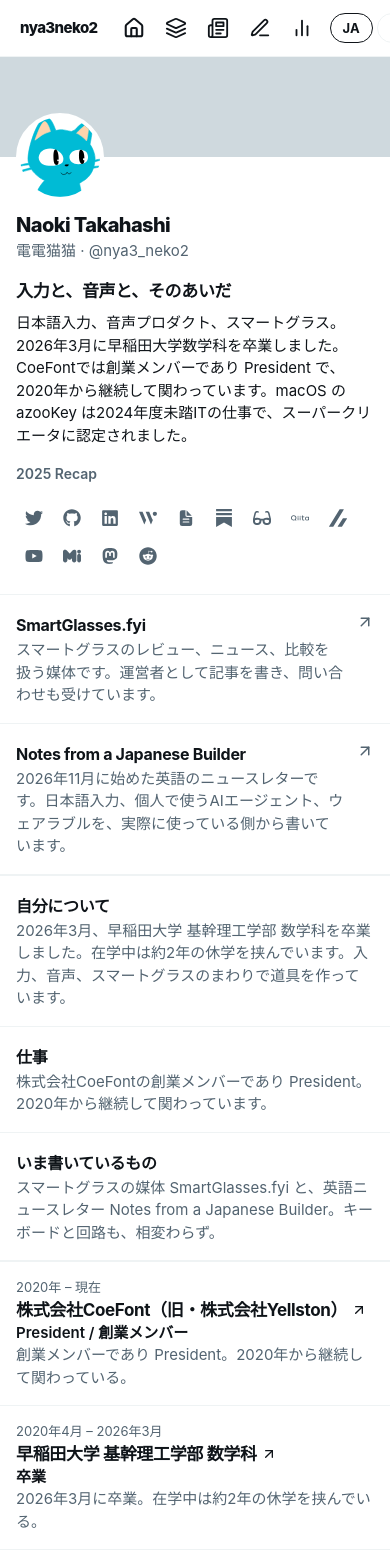
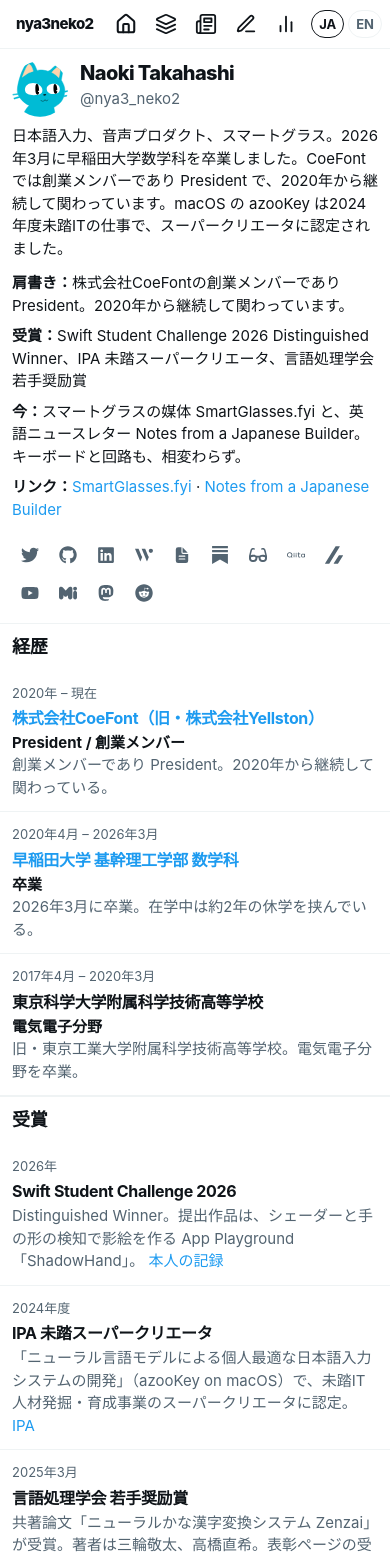
Before and after one commit to nyanko3141592/mypage-v2, a React (Vite) app: page / in a window 390 px wide. Shown: the top 1558 px of the page. Built offline with nearby package versions, Linux system fonts and the light colour scheme.

Commit message:
Rework home into text-first profile and lists

```diff
--- a/src/index.css
+++ b/src/index.css
@@ -303,33 +303,29 @@ header {
   border-radius: 999px;
 }
 
-.profile-banner {
-  height: 133px;
-  background: var(--banner);
+.profile-header {
+  display: grid;
+  grid-template-columns: 56px minmax(0, 1fr);
+  column-gap: var(--space-3);
+  align-items: center;
+  padding: var(--space-4);
 }
 
-.profile-header {
-  padding: 0 var(--space-4) var(--space-5);
-}
-
-.profile-avatar-wrap {
-  width: 134px;
-  height: 134px;
-  margin-top: -67px;
-  margin-bottom: var(--space-3);
+.profile-img {
+  grid-row: span 2;
+  width: 56px;
+  height: 56px;
   border-radius: 50%;
   overflow: hidden;
-  background: var(--bg);
-  border: 4px solid var(--bg);
-}
-
-.profile-img,
-.profile-avatar-wrap img {
-  width: 100%;
-  height: 100%;
   object-fit: cover;
   display: block;
 }
+
+.profile-identity { min-width: 0; }
+.profile-bio { grid-column: 1 / -1; margin-top: var(--space-3); font-size: var(--fs-md); }
+.profile-facts { padding: 0 var(--space-4) var(--space-3); }
+.profile-facts > p { margin: 0 0 var(--space-2); font-size: var(--fs-md); overflow-wrap: anywhere; }
+.profile-facts strong { font-weight: 700; }
 
 .profile-name {
   font-size: var(--fs-xl);
@@ -433,6 +429,7 @@ header {
   flex-wrap: wrap;
   color: var(--text-secondary);
   font-size: var(--fs-xs);
+  line-height: 1.6;
 }
 
 .row-title {
@@ -463,6 +460,7 @@ header {
   min-width: 0;
   flex: 1;
 }
+.text-work-row { cursor: pointer; }
 
 .work-thumb {
   width: 72px;
@@ -926,12 +924,16 @@ header {
     height: auto;
     padding: var(--space-2) var(--space-3);
     gap: var(--space-2);
-    overflow-x: auto;
+    min-width: 0;
+    overflow: visible;
   }
 
   .sidebar-links {
     flex-direction: row;
     flex: 1;
+    justify-content: center;
+    min-width: 0;
+    gap: 0;
   }
 
   .sidebar-link {
@@ -956,18 +958,22 @@ header {
     max-width: none;
   }
 
-  .profile-banner {
-    height: 100px;
-  }
-
-  .profile-avatar-wrap {
-    width: 88px;
-    height: 88px;
-    margin-top: -44px;
-  }
 }
 
 @media (max-width: 600px) {
+  .list-row { padding: 12px; min-width: 0; }
+  .section-header { padding: 12px; gap: 8px; }
+  .section-header h2 { font-size: 18px; }
+  .section-link { white-space: normal; text-align: right; }
+  .row-meta { gap: 6px; line-height: 1.65; }
+  .profile-header { padding: 12px; }
+  .profile-facts { padding: 0 12px 12px; }
+  .works-item .work-thumb { display: none; }
+  .works-item .tag-list, .text-work-row .tag-list { white-space: nowrap; overflow: hidden; text-overflow: ellipsis; }
+  .sidebar-inner { gap: 4px; padding: 4px 8px; }
+  .sidebar-brand { padding: 6px 4px; font-size: 14px; white-space: nowrap; }
+  .sidebar-link { width: 36px; height: 36px; padding: 7px; }
+  .lang-btn { padding: 5px 7px; }
   .work-thumb {
     width: 56px;
     height: 56px;
@@ -985,6 +991,12 @@ header {
   .site-footer {
     padding: var(--space-6) var(--space-4);
   }
+}
+
+@media (max-width: 988px) {
+  .work-thumb { display: none; }
+  .work-row { min-width: 0; }
+  .work-row-body { min-width: 0; }
 }
 
 
--- a/src/pages/Home.jsx
+++ b/src/pages/Home.jsx
@@ -3,7 +3,6 @@ import { Link } from 'react-router-dom'
 import { FaTwitter, FaGithub, FaLinkedin, FaYoutube, FaReddit, FaMastodon, FaGlasses } from 'react-icons/fa'
 import { SiWantedly, SiQiita, SiZenn, SiMisskey, SiSubstack } from 'react-icons/si'
 import { IoDocumentText } from 'react-icons/io5'
-import { LuArrowUpRight } from 'react-icons/lu'
 import profileIcon from '../assets/icon.svg'
 import { allWorksData } from '../data/works'
 import { linksData } from '../data/links'
@@ -11,249 +10,105 @@ import { workExperience, awards } from '../data/profile'
 import { talks } from '../data/talks'
 import { mediaItems } from '../data/media'
 import { getPosts } from '../utils/posts'
-import ProjectImage from '../components/ProjectImage'
-import { Favicon, TagList } from '../components/Ui'
-
-function nickname(handle) {
-    return (handle || '').replace(/[\[\]]/g, '').trim()
-}
+import { TagList } from '../components/Ui'
 
 function HomePage({ lang, t, onWorkClick }) {
     const [recentPosts, setRecentPosts] = useState([])
 
     useEffect(() => {
-        getPosts().then(posts => {
-            setRecentPosts(posts.slice(0, 3))
-        })
+        getPosts().then(posts => setRecentPosts(posts.slice(0, 3)))
     }, [])
 
-    const featuredIds = ["inspiration-cat", "azookey-macos", "paperswipe", "zenzai", "smartglasses", "coefont-interpreter"]
-    const featured = allWorksData.filter(w => featuredIds.includes(w.id))
-
-    const targetSocials = [
-        "X (Twitter)", "GitHub", "LinkedIn", "Wantedly",
-        "Note", "Substack", "SmartGlasses", "Qiita", "Zenn",
-        "YouTube", "Misskey.io", "Mastodon", "Reddit"
-    ]
-
+    const featuredIds = ['inspiration-cat', 'azookey-macos', 'paperswipe', 'zenzai', 'smartglasses', 'coefont-interpreter']
+    const featured = allWorksData.filter(work => featuredIds.includes(work.id))
+    const targetSocials = ['X (Twitter)', 'GitHub', 'LinkedIn', 'Wantedly', 'Note', 'Substack', 'SmartGlasses', 'Qiita', 'Zenn', 'YouTube', 'Misskey.io', 'Mastodon', 'Reddit']
     const iconMap = {
-        "X (Twitter)": <FaTwitter size={18} />,
-        "GitHub": <FaGithub size={18} />,
-        "LinkedIn": <FaLinkedin size={18} />,
-        "Wantedly": <SiWantedly size={18} />,
-        "Note": <IoDocumentText size={18} />,
-        "Substack": <SiSubstack size={18} />,
-        "SmartGlasses": <FaGlasses size={18} />,
-        "Qiita": <SiQiita size={18} />,
-        "Zenn": <SiZenn size={18} />,
-        "YouTube": <FaYoutube size={18} />,
-        "Misskey.io": <SiMisskey size={18} />,
-        "Mastodon": <FaMastodon size={18} />,
-        "Reddit": <FaReddit size={18} />
+        'X (Twitter)': <FaTwitter size={18} />, GitHub: <FaGithub size={18} />, LinkedIn: <FaLinkedin size={18} />,
+        Wantedly: <SiWantedly size={18} />, Note: <IoDocumentText size={18} />, Substack: <SiSubstack size={18} />,
+        SmartGlasses: <FaGlasses size={18} />, Qiita: <SiQiita size={18} />, Zenn: <SiZenn size={18} />,
+        YouTube: <FaYoutube size={18} />, 'Misskey.io': <SiMisskey size={18} />, Mastodon: <FaMastodon size={18} />, Reddit: <FaReddit size={18} />,
     }
-
-    const allLinksFlat = linksData.flatMap(c => c.items)
+    const allLinks = linksData.flatMap(category => category.items)
     const socialLinks = targetSocials.map(name => {
-        const item = allLinksFlat.find(i => i.name === name)
+        const item = allLinks.find(link => link.name === name)
         return item ? { ...item, iconComponent: iconMap[name] } : null
     }).filter(Boolean)
+    const label = (ja, en) => lang === 'ja' ? ja : en
 
-    return (
-        <div>
-            <div className="profile-banner" aria-hidden="true" />
+    return <div>
         <header className="profile-header">
-                <div className="profile-avatar-wrap">
             <img src={profileIcon} alt="Profile" className="profile-img" />
+            <div className="profile-identity">
+                <h1 className="profile-name">Naoki Takahashi</h1>
+                <p className="profile-handle">@nya3_neko2</p>
             </div>
-                <h1 className="profile-name">Naoki Takahashi</h1>
-                <p className="profile-handle">{nickname(t.handle)} · @nya3_neko2</p>
-                <p className="profile-headline">{t.heroTitle}</p>
             <p className="profile-bio">{t.heroBody}</p>
-                <p className="profile-actions">
-                    <Link to="/blog/2025-recap" className="quiet-link">2025 Recap</Link>
-                </p>
+        </header>
+
+        <section className="profile-facts" aria-label={label('プロフィール', 'Profile')}>
+            <p><strong>{label('肩書き', 'Work')}：</strong>{t.profDesc}</p>
+            <p><strong>{label('受賞', 'Awards')}：</strong>{awards.slice(0, 3).map((award, index) => <span key={award.titleEn}>{index > 0 ? '、' : ''}{lang === 'ja' ? award.titleJa : award.titleEn}{index === 0 && lang === 'ja' ? ' Distinguished Winner' : ''}{index === 1 ? '' : ''}</span>)}</p>
+            <p><strong>{label('今', 'Now')}：</strong>{t.interestsDesc}</p>
+            <p><strong>{label('リンク', 'Links')}：</strong><a href="https://smartglasses.fyi" target="_blank" rel="noopener noreferrer">{t.glassesTitle}</a> · <a href="https://naokitakahashi1.substack.com" target="_blank" rel="noopener noreferrer">{t.newsletterTitle}</a></p>
             <div className="social-row">
                 {socialLinks.map(item => {
                     const socialKey = item.name.toLowerCase().replace(/[^a-z]/g, '').replace('xtwitter', 'twitter').replace('misskeyio', 'misskey')
-                        return (
-                            <a
-                                key={item.name}
-                                href={item.url}
-                                target="_blank"
-                                rel="noopener noreferrer"
-                                className="social-icon-btn"
-                                data-social={socialKey}
-                                title={item.name}
-                                aria-label={item.name}
-                            >
-                                {item.iconComponent}
-                            </a>
-                        )
+                    return <a key={item.name} href={item.url} target="_blank" rel="noopener noreferrer" className="social-icon-btn" data-social={socialKey} title={item.name} aria-label={item.name}>{item.iconComponent}</a>
                 })}
-                </div>
-            </header>
-
-            <section className="section">
-                <a href="https://smartglasses.fyi" target="_blank" rel="noopener noreferrer" className="list-row ext-row">
-                    <div className="work-row-body">
-                        <h3 className="row-title">{t.glassesTitle}</h3>
-                        <p className="row-body muted">{t.glassesBody}</p>
-                    </div>
-                    <LuArrowUpRight size={18} className="row-affordance" aria-hidden="true" />
-                </a>
-                <a href="https://naokitakahashi1.substack.com" target="_blank" rel="noopener noreferrer" className="list-row ext-row">
-                    <div className="work-row-body">
-                        <h3 className="row-title">{t.newsletterTitle}</h3>
-                        <p className="row-body muted">{t.newsletterBody}</p>
-                    </div>
-                    <LuArrowUpRight size={18} className="row-affordance" aria-hidden="true" />
-                </a>
-            </section>
-
-            <section className="section">
-                <div className="list-row">
-                    <h3 className="row-title">{t.whoTitle}</h3>
-                    <p className="row-body muted">{t.whoDesc}</p>
-                </div>
-                <div className="list-row">
-                    <h3 className="row-title">{t.profTitle}</h3>
-                    <p className="row-body muted">{t.profDesc}</p>
-                </div>
-                <div className="list-row">
-                    <h3 className="row-title">{t.interestsTitle}</h3>
-                    <p className="row-body muted">{t.interestsDesc}</p>
             </div>
         </section>
 
         <section className="section">
-                {workExperience.map((job, i) => {
-                    const company = lang === 'ja' ? job.companyJa : job.companyEn
-                    const title = job.url ? (
-                        <a href={job.url} target="_blank" rel="noopener noreferrer" className="row-title-link">
-                            {company}
-                            <LuArrowUpRight size={16} aria-hidden="true" />
-                        </a>
-                    ) : (
-                        <h3 className="row-title">{company}</h3>
-                    )
-                    return (
-                        <div key={i} className="list-row">
-                            <div className="row-meta">
-                                <span>{lang === 'ja' ? job.periodJa : job.periodEn}</span>
-                            </div>
-                            {title}
-                            <p className="row-body" style={{ fontWeight: 600 }}>{lang === 'ja' ? job.roleJa : job.roleEn}</p>
+            <div className="section-header"><h2>{label('経歴', 'Experience')}</h2></div>
+            {workExperience.map((job, index) => <div key={index} className="list-row">
+                <div className="row-meta">{lang === 'ja' ? job.periodJa : job.periodEn}</div>
+                <h3 className="row-title">{job.url ? <a href={job.url} target="_blank" rel="noopener noreferrer">{lang === 'ja' ? job.companyJa : job.companyEn}</a> : (lang === 'ja' ? job.companyJa : job.companyEn)}</h3>
+                <p className="row-body"><strong>{lang === 'ja' ? job.roleJa : job.roleEn}</strong></p>
                 <p className="row-body muted">{lang === 'ja' ? job.descriptionJa : job.descriptionEn}</p>
-                        </div>
-                    )
-                })}
+            </div>)}
         </section>
 
         <section className="section">
-                {awards.map((award, i) => {
-                    const title = lang === 'ja' ? award.titleJa : award.titleEn
-                    const source = lang === 'ja' ? (award.sourceJa || '') : (award.sourceEn || '')
-                    return (
-                        <div key={i} className="list-row">
-                            <div className="row-meta">
-                                <span>{lang === 'ja' ? award.dateJa : award.dateEn}</span>
-                                {source && (
-                                    <>
-                                        <span>·</span>
-                                        {award.url ? (
-                                            <a href={award.url} target="_blank" rel="noopener noreferrer">{source}</a>
-                                        ) : (
-                                            <span>{source}</span>
-                                        )}
-                                    </>
-                                )}
-                            </div>
-                            {award.url && !source ? (
-                                <a href={award.url} target="_blank" rel="noopener noreferrer" className="row-title-link">
-                                    <span className="row-title">{title}</span>
-                                    <LuArrowUpRight size={16} aria-hidden="true" />
-                                </a>
-                            ) : (
-                                <h3 className="row-title">{title}</h3>
-                            )}
-                            <p className="row-body muted">{lang === 'ja' ? award.descriptionJa : award.descriptionEn}</p>
-                        </div>
-                    )
-                })}
+            <div className="section-header"><h2>{t.awardsTitle}</h2></div>
+            {awards.map((award, index) => <div key={index} className="list-row">
+                <div className="row-meta">{lang === 'ja' ? award.dateJa : award.dateEn}</div>
+                <h3 className="row-title">{lang === 'ja' ? award.titleJa : award.titleEn}</h3>
+                <p className="row-body muted">{lang === 'ja' ? award.descriptionJa : award.descriptionEn}{award.url && <> <a href={award.url} target="_blank" rel="noopener noreferrer">{lang === 'ja' ? (award.sourceJa || '出典') : (award.sourceEn || 'Source')}</a></>}</p>
+            </div>)}
         </section>
 
         <section className="section">
-                {talks.map((talk, i) => {
-                    const source = lang === 'ja' ? talk.sourceJa : talk.sourceEn
-                    return (
-                        <div key={i} className="list-row">
-                            <div className="row-meta">
-                                <span>{lang === 'ja' ? talk.dateJa : talk.dateEn}</span>
-                                <span>·</span>
-                                <span>{lang === 'ja' ? talk.kindJa : talk.kindEn}</span>
-                                {source && (
-                                    <>
-                                        <span>·</span>
-                                        {talk.url ? (
-                                            <a href={talk.url} target="_blank" rel="noopener noreferrer">{source}</a>
-                                        ) : (
-                                            <span>{source}</span>
-                                        )}
-                                    </>
-                                )}
-                            </div>
+            <div className="section-header"><h2>{t.talksTitle}</h2></div>
+            {talks.map((talk, index) => <div key={index} className="list-row">
+                <div className="row-meta">{lang === 'ja' ? talk.dateJa : talk.dateEn} · {lang === 'ja' ? talk.kindJa : talk.kindEn}</div>
                 <h3 className="row-title">{lang === 'ja' ? talk.titleJa : talk.titleEn}</h3>
-                            <p className="row-body muted">{lang === 'ja' ? talk.descriptionJa : talk.descriptionEn}</p>
-                        </div>
-                    )
-                })}
+                <p className="row-body muted">{lang === 'ja' ? talk.descriptionJa : talk.descriptionEn}{talk.url && <> <a href={talk.url} target="_blank" rel="noopener noreferrer">{lang === 'ja' ? (talk.sourceJa || '出典') : (talk.sourceEn || 'Source')}</a></>}</p>
+            </div>)}
         </section>
 
         <section className="section">
-                {featured.map((p) => (
-                    <div key={p.id} className="list-row work-row" onClick={() => onWorkClick(p)} role="button" tabIndex={0} onKeyDown={(e) => { if (e.key === 'Enter') onWorkClick(p) }}>
-                        <div className="work-thumb">
-                            <ProjectImage src={p.image} title={p.title} githubUrl={p.githubUrl} />
-                        </div>
-                        <div className="work-row-body">
-                            <h3 className="row-title">{p.title}</h3>
-                            <p className="row-body muted">{lang === 'ja' ? p.descJa : p.descEn}</p>
-                            <TagList tags={p.tags} />
-                        </div>
-                    </div>
-                ))}
+            <div className="section-header"><h2>{label('主な作品', 'Selected Works')}</h2><Link className="section-link" to="/works">{t.worksTitle}</Link></div>
+            {featured.map(work => <div key={work.id} className="list-row work-row text-work-row" onClick={() => onWorkClick(work)} role="button" tabIndex={0} onKeyDown={event => { if (event.key === 'Enter') onWorkClick(work) }}>
+                <div className="work-row-body"><h3 className="row-title">{work.title}</h3><p className="row-body muted">{lang === 'ja' ? work.descJa : work.descEn}</p><TagList tags={work.tags} /></div>
+            </div>)}
         </section>
 
         <section className="section">
-                {mediaItems.slice(0, 3).map((item) => (
-                    <a key={item.id} href={item.url} target="_blank" rel="noopener noreferrer" className="list-row media-card">
-                        <div className="row-meta">
-                            <Favicon url={item.url} />
-                            <span>{item.outlet}</span>
-                            <span>·</span>
-                            <span>{item.date.slice(0, 7).replace('-', '.')}</span>
-                        </div>
-                        <h3 className="row-title">{lang === 'ja' ? item.titleJa : item.titleEn}</h3>
+            <div className="section-header"><h2>{t.mediaTitle}</h2><Link className="section-link" to="/media">{label('掲載をすべて見る', 'See all coverage')}</Link></div>
+            {mediaItems.slice(0, 3).map(item => <div key={item.id} className="list-row">
+                <div className="row-meta">{item.outlet} · {item.date.slice(0, 7).replace('-', '.')}</div>
+                <h3 className="row-title"><a href={item.url} target="_blank" rel="noopener noreferrer">{lang === 'ja' ? item.titleJa : item.titleEn}</a></h3>
                 <p className="row-body muted">{lang === 'ja' ? item.summaryJa : item.summaryEn}</p>
-                    </a>
-                ))}
+            </div>)}
         </section>
 
         <section className="section">
-                {recentPosts.length > 0 ? (
-                    recentPosts.map(post => (
-                        <Link key={post.slug} to={`/blog/${post.slug}`} className="list-row">
-                            <div className="row-meta">{new Date(post.date).toLocaleDateString()}</div>
-                            <h3 className="row-title">{post.title}</h3>
-                            <TagList tags={post.tags && post.tags.slice(0, 2)} />
-                        </Link>
-                    ))
-                ) : (
-                    <div className="list-row"><p className="muted">{t.blogComing}</p></div>
-                )}
+            <div className="section-header"><h2>{t.blogTitle}</h2><Link className="section-link" to="/blog">{label('すべて見る', 'See all')}</Link></div>
+            {recentPosts.length ? recentPosts.map(post => <Link key={post.slug} to={`/blog/${post.slug}`} className="list-row">
+                <div className="row-meta">{new Date(post.date).toLocaleDateString()}</div><h3 className="row-title">{post.title}</h3>
+            </Link>) : <div className="list-row"><p className="muted">{t.blogComing}</p></div>}
         </section>
     </div>
-    )
 }
 
 export default HomePage
--- a/src/pages/Works.jsx
+++ b/src/pages/Works.jsx
@@ -29,7 +29,7 @@ function WorksPage({ lang, t, onWorkClick }) {
                 {filteredWorks.map((work) => (
                     <div
                         key={work.id}
-                        className="list-row work-row"
+                        className="list-row work-row works-item"
                         onClick={() => onWorkClick(work)}
                         role="button"
                         tabIndex={0}
```
Lines whose indentation alone changed are shown as unchanged.
